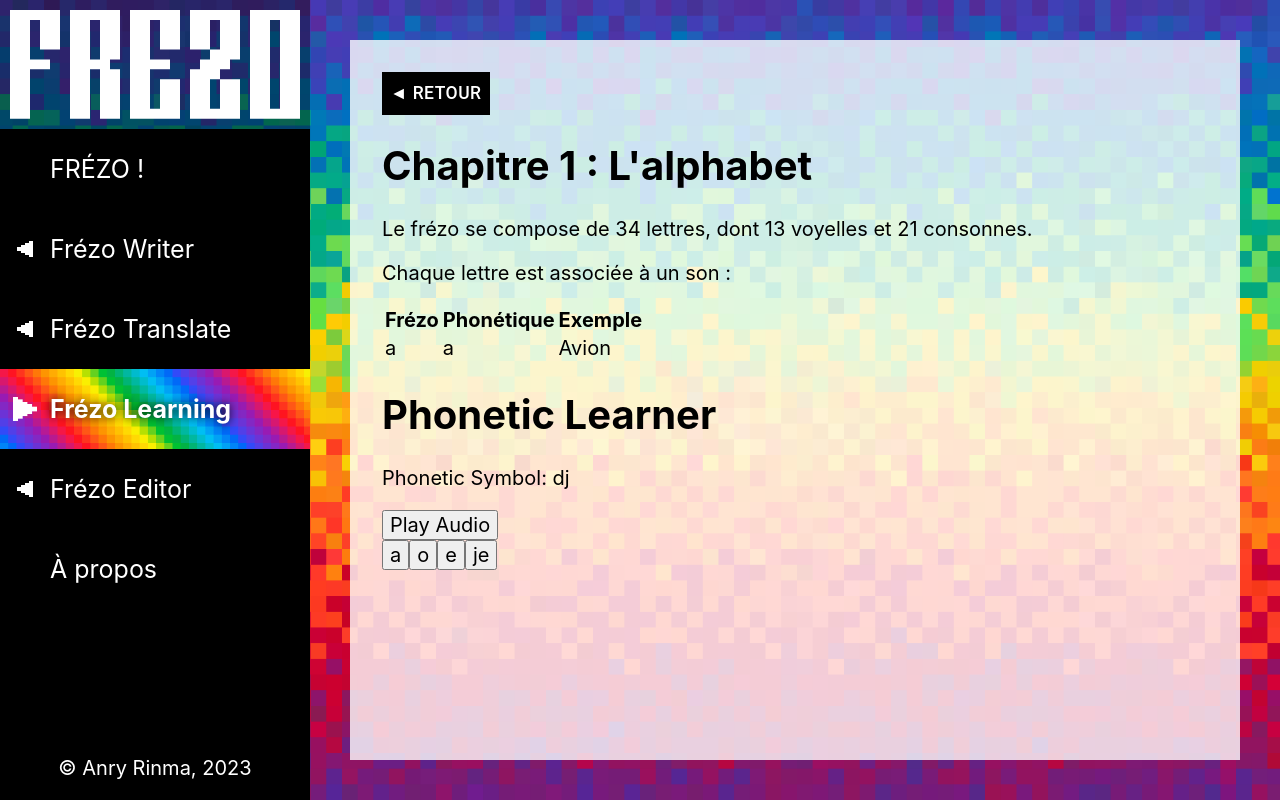
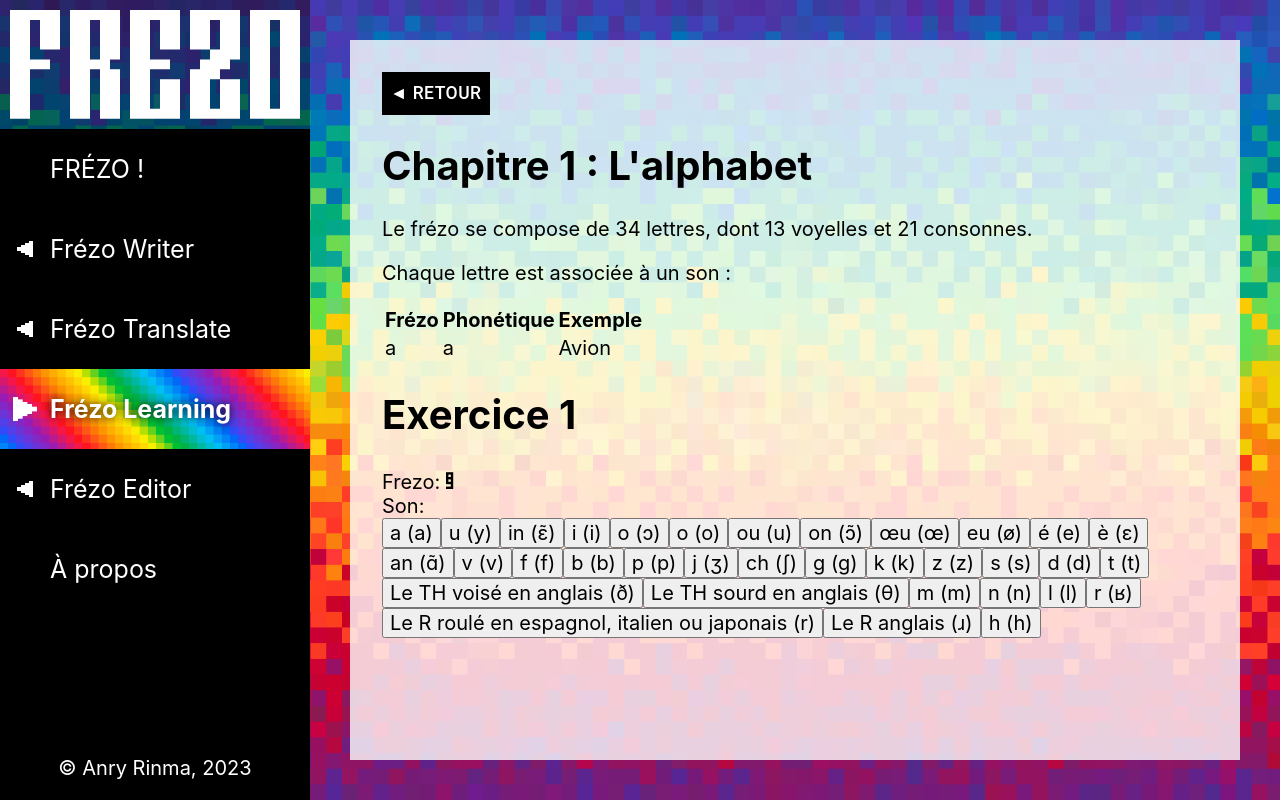
Before and after one commit to Ryan-MARIN/frezo-app, a React (Create React App) app: page /learning/chapter-1 in a window 1280 px wide. Built offline with nearby package versions, Linux system fonts and the light colour scheme; the HTML template or start-up script is replaced by a standard one.

Commit message:
fonte, json, tout plein de modifs

```diff
--- a/src/pages/frezo-learning/FrezoLearning.jsx
+++ b/src/pages/frezo-learning/FrezoLearning.jsx
@@ -20,11 +20,11 @@ const FrezoLearning = () => {
       >
         <h1>Frezo Learning<div>Apprenez le frézo pas à pas !</div></h1>
         <Stack spacing={2}>
-        <MenuButton link="chapter-1" description="L'alphabet">Chapitre 1</MenuButton>
-        <MenuButton link="chapter-2" description="Le système traditionnel">Chapitre 2</MenuButton>
-        <MenuButton link="chapter-3" description="Le système simplifié">Chapitre 3</MenuButton>
-        <MenuButton link="chapter-4" description="La numération">Chapitre 4</MenuButton>
-        <MenuButton link="chapter-5" description="Les idéogrammes">Chapitre 5</MenuButton>
+        <MenuButton link="chapter-1" description="L'alphabet" info="Cours + Exercices">Chapitre 1</MenuButton>
+        <MenuButton link="chapter-2" description="Le système traditionnel" info="Cours">Chapitre 2</MenuButton>
+        <MenuButton link="chapter-3" description="Le système simplifié" info="Cours">Chapitre 3</MenuButton>
+        <MenuButton link="chapter-4" description="La numération" info="Cours + Exercices">Chapitre 4</MenuButton>
+        <MenuButton link="chapter-5" description="Les idéogrammes" info="Cours">Chapitre 5</MenuButton>
         </Stack>
       </div>
   );
--- a/src/pages/frezo-learning/MenuButton.jsx
+++ b/src/pages/frezo-learning/MenuButton.jsx
@@ -16,7 +16,8 @@ const MenuButton = (props) => {
       to={props.link}
     >
       <div>{props.children}</div>
-      <b>{props.description}</b>
+      <div><b>{props.description}</b></div>
+      <div>→ <i>{props.info}</i></div>
     </NavLink>
   );
 };
--- a/src/pages/frezo-learning/chapter1/Exercice1.jsx
+++ b/src/pages/frezo-learning/chapter1/Exercice1.jsx
@@ -1,42 +1,26 @@
 import React from 'react';
+import AlphabetFrezo from '../../../ressources/alphabet-frezo.json';
 
 const Exercice1 = () => {
-    const [currentSymbol, setCurrentSymbol] = React.useState({});
-    const phoneticData = [
-        {
-            symbol: "æ",
-            letter: "a",
-            example: "Avion",
-            audio: "/audio/a.mp3",
-        },
-        {
-            symbol: "o",
-            letter: "o",
-            audio: "/audio/a.mp3",
-        },
-        {
-            symbol: "e",
-            letter: "e",
-            audio: "/audio/a.mp3",
-        },
-        {
-            symbol: "dj",
-            letter: "je",
-            audio: "/audio/a.mp3",
-        },
-    ];
+    const [currentSymbol, setCurrentSymbol] = React.useState(null);
+    const [keyCurrentSymbol, setKeyCurrentSymbol] = React.useState(null);
+    const mergeVoyellesConsonnes = { ...AlphabetFrezo['voyelles'], ...AlphabetFrezo['consonnes'] };
+
+    const generateRandomSymbol = () => {
+        const keys = Object.keys(mergeVoyellesConsonnes);
+        const randomIndex = Math.floor(Math.random() * keys.length);
+        const randomKey = keys[randomIndex];
+        setKeyCurrentSymbol(randomKey);
+        const randomSymbol = mergeVoyellesConsonnes[randomKey];
+        setCurrentSymbol(randomSymbol);
+    };
 
     React.useEffect(() => {
         generateRandomSymbol();
     }, []);
 
-    const generateRandomSymbol = () => {
-        const index = Math.floor(Math.random() * phoneticData.length);
-        setCurrentSymbol(phoneticData[index]);
-    };
-
     const handleLetterClick = (letter) => {
-        if (letter === currentSymbol['letter']) {
+        if (letter === currentSymbol['francais'][0]) {
             alert("Correct!");
             generateRandomSymbol();
         } else {
@@ -44,20 +28,30 @@ const Exercice1 = () => {
         }
     };
 
-    const renderLetters = () => {
-        return phoneticData.map((item, index) => (
-            <button key={index} onClick={() => handleLetterClick(item['letter'])}>
-                {item['letter']}
-            </button>
-        ));
+    const renderSounds = () => {
+        const buttons = [];
+
+        Object.values(mergeVoyellesConsonnes).forEach((subKey, index) => {
+            buttons.push(
+                <button key={index} onClick={() => handleLetterClick(subKey['francais'][0])}>
+                    {subKey['francais'][0]} ({subKey['phonetique'][0]})
+                </button>
+            );
+        });
+
+        return buttons;
     };
 
     return (
         <div className="App">
-            <h1>Phonetic Learner</h1>
-            <p>Phonetic Symbol: {currentSymbol.symbol}</p>
-            <button>Play Audio</button>
-            <div>{renderLetters()}</div>
+            <h1>Exercice 1</h1>
+            {currentSymbol && (
+                <p>
+                    Frezo: <span className='frezo'>{keyCurrentSymbol}</span><br/>
+                    Son: <br/>
+                    {renderSounds()}
+                </p>
+            )}
         </div>
     );
 }
--- a/src/pages/frezo-learning/chapter2/Chapter2.jsx
+++ b/src/pages/frezo-learning/chapter2/Chapter2.jsx
@@ -1,9 +1,11 @@
-import React from 'react'
+import React from "react";
 
 const Chapter2 = () => {
   return (
-    <div>Chapter2</div>
-  )
-}
+    <div>
+      <h1>Chapitre 2 : Le système traditionnel</h1>
+    </div>
+  );
+};
 
-export default Chapter2
+export default Chapter2;
--- a/src/pages/frezo-learning/chapter3/Chapter3.jsx
+++ b/src/pages/frezo-learning/chapter3/Chapter3.jsx
@@ -1,9 +1,11 @@
-import React from 'react'
+import React from "react";
 
 const Chapter3 = () => {
   return (
-    <div>Chapter3</div>
-  )
-}
+    <div>
+      <h1>Chapitre 3 : Le système simplifié</h1>
+    </div>
+  );
+};
 
-export default Chapter3
+export default Chapter3;
--- a/src/pages/frezo-learning/chapter4/Chapter4.jsx
+++ b/src/pages/frezo-learning/chapter4/Chapter4.jsx
@@ -1,9 +1,13 @@
-import React from 'react'
+import React from "react";
+import Exercice1 from "./Exercice1";
 
 const Chapter4 = () => {
   return (
-    <div>Chapter4</div>
-  )
-}
+    <div>
+      <h1>Chapitre 4 : La numération</h1>
+      <Exercice1 />
+    </div>
+  );
+};
 
-export default Chapter4
+export default Chapter4;
--- /dev/null
+++ b/src/pages/frezo-learning/chapter4/Exercice1.jsx
@@ -0,0 +1,54 @@
+import React from 'react';
+import AlphabetFrezo from '../../../ressources/alphabet-frezo.json';
+
+const Exercice1 = () => {
+    const [currentSymbol, setCurrentSymbol] = React.useState(null);
+
+    const generateRandomSymbol = () => {
+        const randomIndex = Math.floor(Math.random() * AlphabetFrezo['chiffres'].length);
+        const randomSymbol = AlphabetFrezo['chiffres'][randomIndex];
+        setCurrentSymbol(randomSymbol);
+    };
+
+    React.useEffect(() => {
+        generateRandomSymbol();
+    }, []);
+
+    const handleLetterClick = (number) => {
+        if (number === currentSymbol) {
+            alert("Correct!");
+            generateRandomSymbol();
+        } else {
+            alert("Incorrect. Try again!");
+        }
+    };
+
+    const renderNumbers = () => {
+        const buttons = [];
+
+        Object.values(AlphabetFrezo['chiffres']).forEach((number, index) => {
+            buttons.push(
+                <button key={index} onClick={() => handleLetterClick(number)}>
+                    {number}
+                </button>
+            );
+        });
+
+        return buttons;
+    };
+
+    return (
+        <div className="App">
+            <h1>Exercice 1</h1>
+            {currentSymbol && (
+                <p>
+                    Frezo: <span className='frezo'>{currentSymbol}</span><br/>
+                    Son: <br/>
+                    {renderNumbers()}
+                </p>
+            )}
+        </div>
+    );
+}
+
+export default Exercice1;
--- a/src/pages/frezo-learning/chapter5/Chapter5.jsx
+++ b/src/pages/frezo-learning/chapter5/Chapter5.jsx
@@ -2,7 +2,7 @@ import React from 'react'
 
 const Chapter5 = () => {
   return (
-    <div>Chapter5</div>
+    <div><h1>Chapitre 5 : Les idéogrammes</h1></div>
   )
 }
 
--- a/src/pages/frezo-translate/FrezoTranslate.jsx
+++ b/src/pages/frezo-translate/FrezoTranslate.jsx
@@ -9,8 +9,8 @@ const ipaToFrezo = (apiText) => {
   };
 
   // Conversions en frézo des lettres phonétiques françaises
-  for(let categorie in phonems){
-    for(let lettre in phonems[categorie]){
+  for (let categorie in phonems) {
+    for (let lettre in phonems[categorie]) {
       const find = lettre;
       const replace = phonems[categorie][lettre];
       apiText = replaceAll(apiText, find, replace);
@@ -19,10 +19,16 @@ const ipaToFrezo = (apiText) => {
 
   // Conversion en frézo des lettres phonétiques étrangères éventuelles
 
-  apiText = apiText.replace(/ã/g, "â").replace(/ʊ/g, "u").replace(/ɡ/g, "g");
+  apiText = apiText
+    .replace(/ã/g, "â")
+    .replace(/ʊ/g, "u")
+    .replace(/ɡ/g, "g")
+    .replace(/ò̃/g, "ô")
+    .replace(/ë̃/g, "ê")
+    .replace(/è̃/g, "ê");
 
   // Retrait des caractères phonétiques spéciaux
-  apiText = apiText.replace(/͡|ˈ|ˌ|ː|-|[\u0303]/g, "").replace(/-+/g, "-");
+  apiText = apiText.replace(/͡|ˈ|ˌ|ː|-/g, "").replace(/-+/g, "-");
 
   // Reproduction des traits-d'unions
   apiText = apiText.replace(/–/g, "-");
@@ -79,7 +85,9 @@ const FrezoTranslate = () => {
 
   return (
     <Stack spacing={2}>
-      <h1>Frezo Translate<div>Traduisez des phrases en frézo !</div></h1>
+      <h1>
+        Frezo Translate<div>Traduisez des phrases en frézo !</div>
+      </h1>
       <Stack>
         <div>Français : </div>
         <TextField
@@ -91,7 +99,7 @@ const FrezoTranslate = () => {
             setTextToTranslate(e.target.value);
             searchInfo(e.target.value);
           }}
-          sx={{bgcolor: "white"}}
+          sx={{ bgcolor: "white" }}
         />
       </Stack>
       <Stack>
@@ -106,7 +114,7 @@ const FrezoTranslate = () => {
             className: "frezo",
             readOnly: true,
           }}
-          sx={{bgcolor: "white"}}
+          sx={{ bgcolor: "white" }}
         />
       </Stack>
       <i>En phonétique : {ipaVersion}</i>
--- a/src/pages/home/Home.jsx
+++ b/src/pages/home/Home.jsx
@@ -29,7 +29,7 @@ const Home = () => {
       </Link>
       <Link to={"/learning"} style={{ color: "black", textDecoration: "none" }}>
         <Card sx={{p:1}}>
-          <b>Frézo Learning</b> — Apprennez le frézo à travers 5 chapitres de
+          <b>Frézo Learning</b> — Apprenez le frézo à travers 5 chapitres de
           cours et d'exercices.
         </Card>
       </Link>
--- a/src/ressources/alphabet-frezo.json
+++ b/src/ressources/alphabet-frezo.json
@@ -42,12 +42,12 @@
     },
     "ë" : {
       "phonetique" : ["œ"],
-      "francais" : ["eu", "œ", "œu"],
+      "francais" : ["œu", "œ", "eu", "e"],
       "exemples": ["b<eu>rre", "<œu>f"]
     },
     "e" : {
       "phonetique" : ["ø", "ə"],
-      "francais" : ["e", "eu"],
+      "francais" : ["eu", "e", "œu"],
       "exemples": ["b<e>soin", "d<eu>x"]
     },
     "é" : {
@@ -57,7 +57,7 @@
     },
     "è" : {
       "phonetique" : ["ɛ"],
-      "francais" : ["e", "è", "ê", "ai", "ei"],
+      "francais" : ["è", "ê", "ai", "ei", "e"],
       "exemples": ["v<ei>ne", "b<e>lle"]
     },
     "â" : {
```
Also changed, not shown: src/ressources/frezo.ttf, 1 other file (tests, documents, lock files or other folders).
